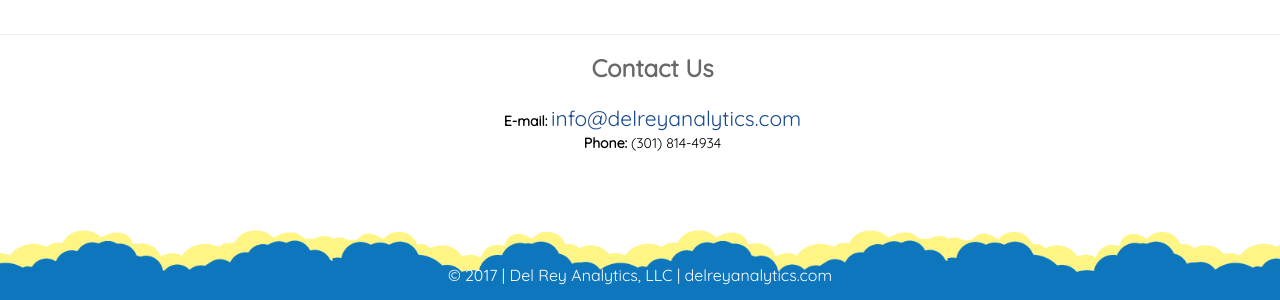
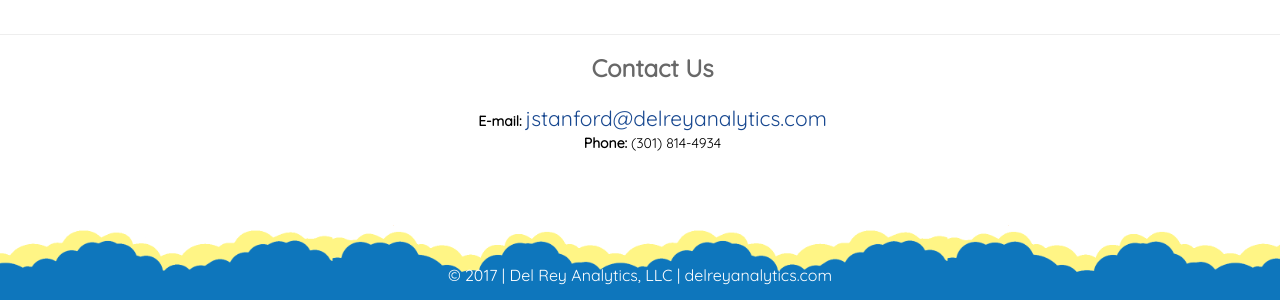
Before and after one commit to delreyanalytics/Del-Rey-Analytics, a Jekyll site: the page built from index.html, in a window 1280 px wide and 900 px high, scrolled down 2468 px. Shown: the part 589-889 px from the top of the window. Built offline with Jekyll 4.4.1, drawn with Linux system fonts in a browser that asks for light colours; comment, search, counter and statistics services are not loaded.

Commit message:
cleaned email

```diff
--- a/_layouts/default.html
+++ b/_layouts/default.html
@@ -57,7 +57,7 @@
                     <div class="contact-info bottom">
                         <h2><strong>Contact Us</strong></h2>
                         <address>
-                        <strong>E-mail: </strong><a href="mailto:info@delreyanalytics.com">info@delreyanalytics.com</a> <br>
+                        <strong>E-mail: </strong><a href="mailto:jstanford@delreyanalytics.com">jstanford@delreyanalytics.com</a> <br>
                         <strong>Phone: </strong>(301) 814-4934 <br>
                         </address>
                     </div>
```
